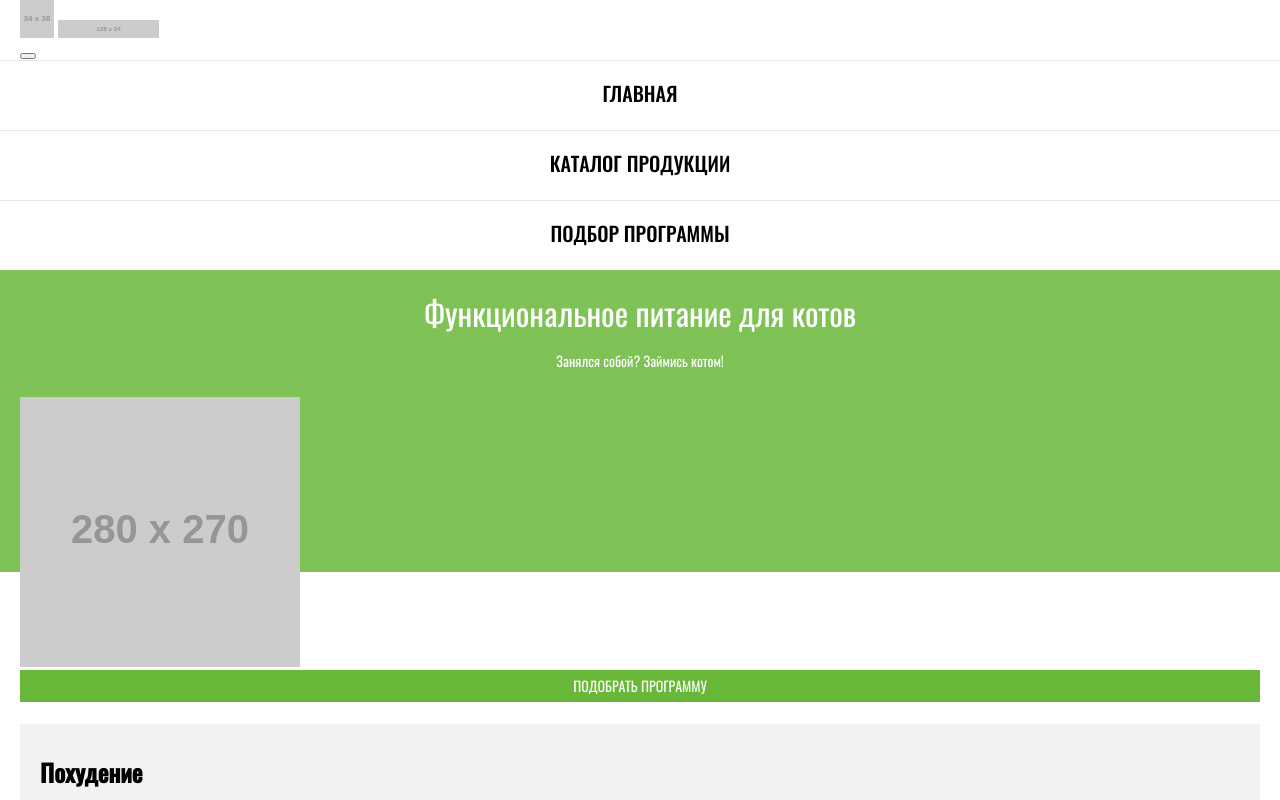
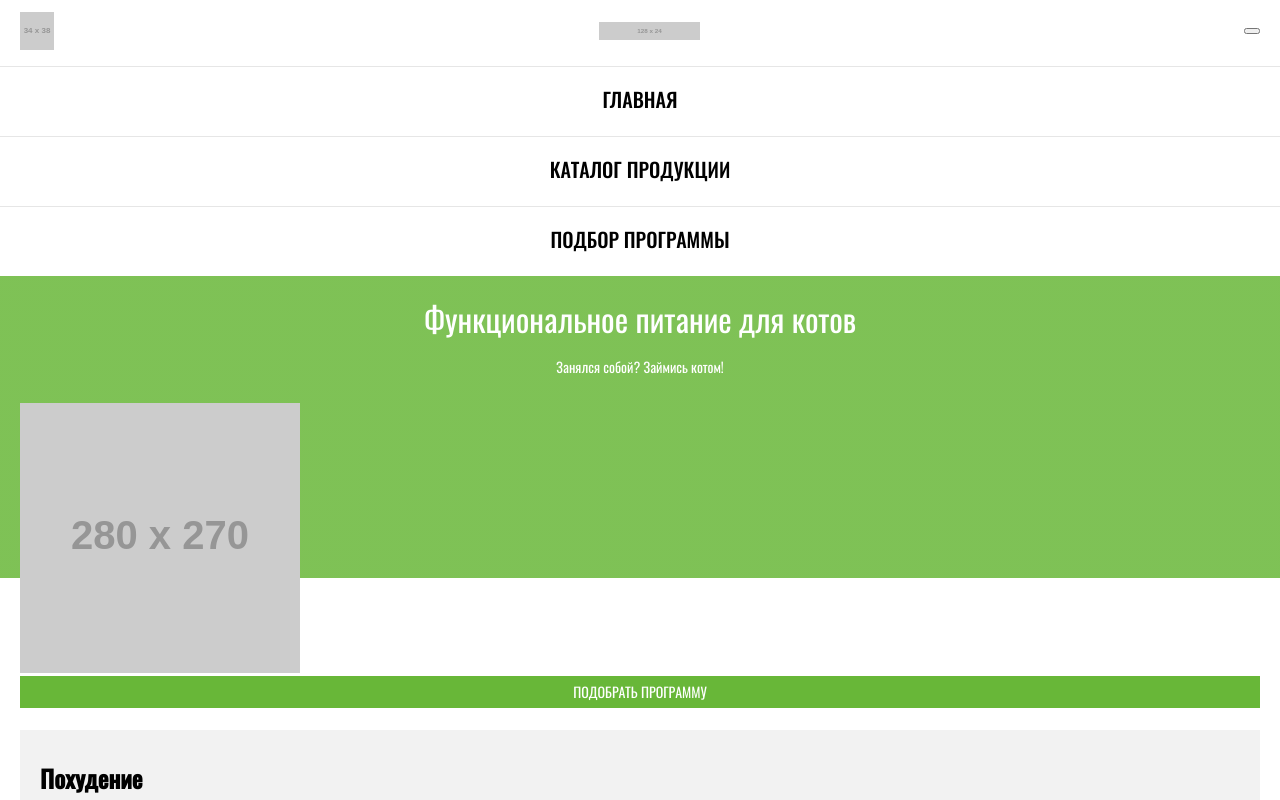
Before and after one commit to sylvan008/264575-cat-energy-21, a website: page source/index.html in a window 1280 px wide. Shown: the top 800 px of the page. Drawn offline with nearby package versions, Linux system fonts and the light colour scheme; files that its build step writes are made by us from their sources; placeholder pictures from the web are drawn by us.

Commit message:
move logo to main-nav

```diff
--- a/source/index.html
+++ b/source/index.html
@@ -9,7 +9,7 @@
 <body class="page__body">
 <header class="page-header">
   <div class="page-header__wrapper">
-    <div class="page-header__logo">
+    <nav class="page-header__main-nav main-nav main-nav--open">
       <img
         class="page-header__logo-image logo-image"
         src="https://via.placeholder.com/34x38/FFFF00/000000"
@@ -22,8 +22,6 @@
         alt="Cat Energy"
         width="101"
         height="18">
-    </div>
-    <nav class="page-header__main-nav main-nav">
       <button class="main-nav__toggle" type="button">
         <span class="visually-hidden">открыть меню</span>
       </button>
--- a/source/sass/blocks/main-nav.scss
+++ b/source/sass/blocks/main-nav.scss
@@ -1,7 +1,27 @@
+.main-nav {
+  display: flex;
+  flex-wrap: wrap;
+  justify-content: space-between;
+  align-items: center;
+  padding-top: 12px;
+  padding-bottom: 16px;
+
+  &--open {
+    padding-bottom: 0;
+
+    .main-nav__list {
+      margin-top: 16px;
+      display: block;
+    }
+  }
+}
+
 .main-nav__list {
   @include reset-list;
+  flex: 1 0 100%;
   margin-left: -20px;
   margin-right: -20px;
+  display: none;
 }
 
 .main-nav__item {
```
